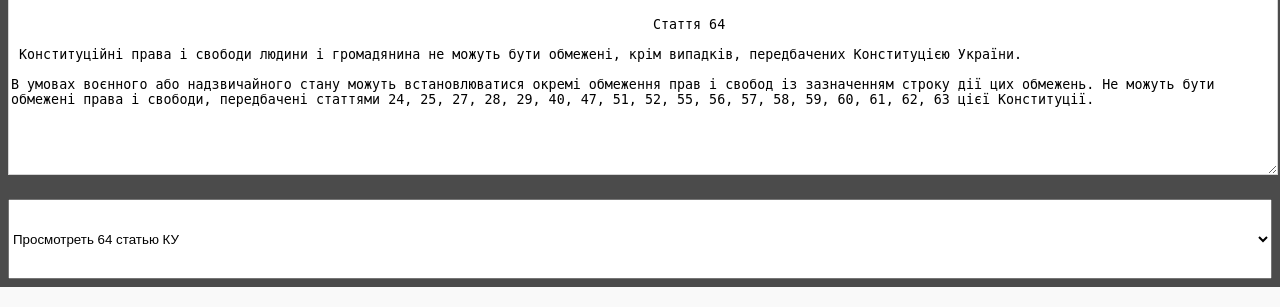
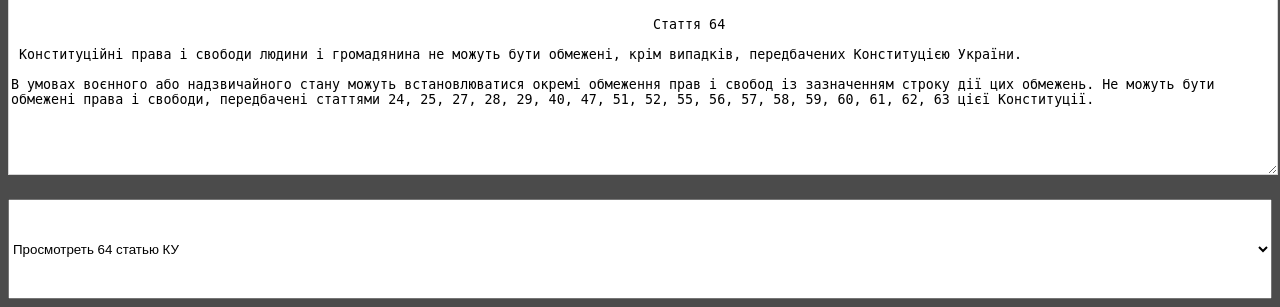
Before and after one commit to VLDprod/karkade, a PHP site: page /maski/index.html in a window 1280 px wide. Shown: the part 655-962 px from the top of the page. Run offline with PHP 8.4, Linux system fonts and the light colour scheme.

Commit message:
Update mas.css

```diff
--- a/maski/mas.css
+++ b/maski/mas.css
@@ -20,4 +20,4 @@ p {color: #ffffff;}
 
 #text_a {width: 100%; height: 170px; color: #000000; background: #ffffff;}
 
-#select {width: 100%; height: 80px; margin-top: 20px;}
+#select {width: 100%; height: 100px; margin-top: 20px;}
```
